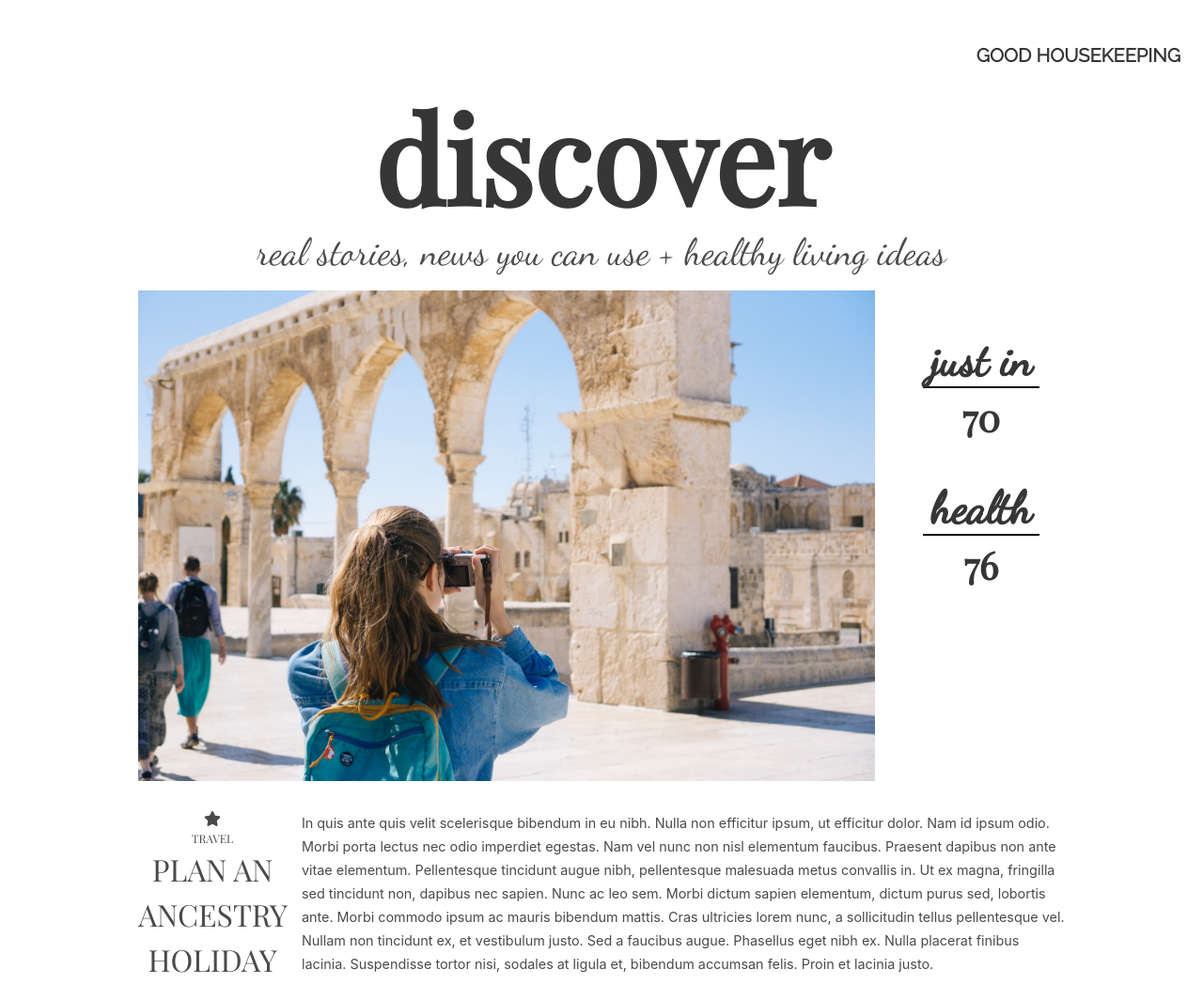
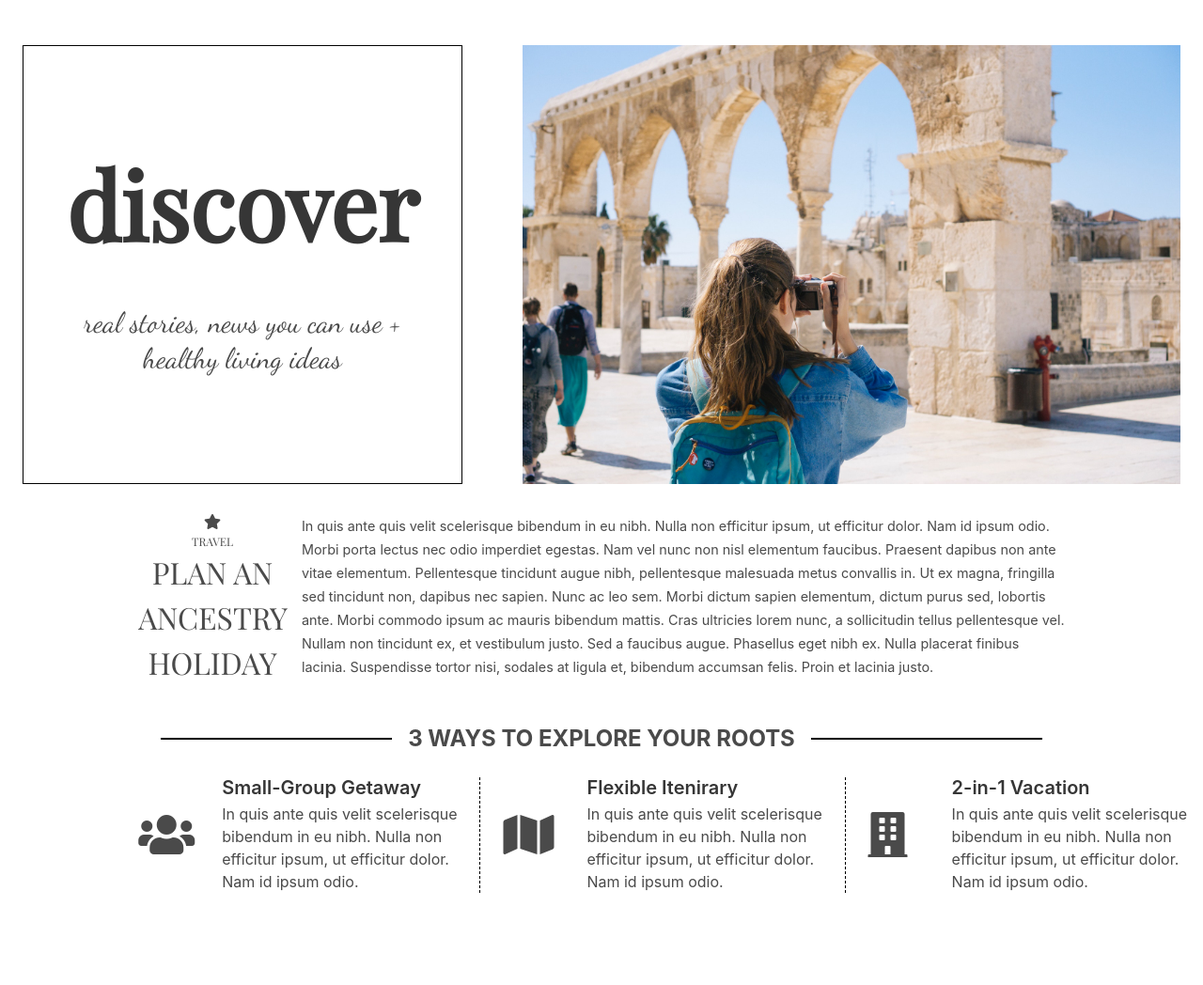
Before and after one commit to c4rtwright/GHPageRemake, a plain HTML site: page index.html in a window 1280 px wide. Shown: the top 1048 px of the page at 94% size. After the commit the page ends 998 px from the top, so only its background shows below. Drawn offline with nearby package versions, Linux system fonts and the light colour scheme.

Commit message:
overhaul

```diff
--- a/gh-remake.css
+++ b/gh-remake.css
@@ -1,8 +1,15 @@
+html {
+	font-size: 16px;
+}
+.intro-head {
+	display: flex;
+	justify-content: center;
+	align-items: center;
+	width: 80em;
+	border: 1px solid black;
+}
 .intro-head > header {
-	display: flex;
-	flex-direction: column;
-	align-items: center;
-	justify-content: center;
+	text-align: center;
 }
 .intro-head > header > p {
 	font-family: 'Raleway', sans-serif;
@@ -12,25 +19,24 @@
 }
 .intro-head > header > .title.is-1 {
 	font-family: 'Playfair Display', sans-serif;
-	font-size: 8rem;
-	align-self: center;
+	font-size: calc(9vw - 1em);
+	margin-bottom: 4.5rem;
 }
 .intro-head > header > .subtitle {
 	font-family: 'Dancing Script', sans-serif;
-	font-size: 2.5rem;
-	align-self: center;
+	font-size: calc(3vw - .5em);
+	text-align: center;
+	padding: 0 1em 0 1em;
 }
 .intro {
-	margin: 1em auto auto auto;
-	width: 80%;
+	margin: auto auto auto 4rem;
 }
 .stat > span:first-child {
 	font-family: "Dancing Script", sans-serif;
 }
 .stat-col {
 	display: flex;
-	flex-direction: column;
-	margin: 2em 0 0 0;
+	justify-content: space-evenly;
 }
 .stat-col > div {
 	text-align: center;
@@ -57,15 +63,17 @@ hr {
 	margin: 0 0 0 1em;
 }
 .left-box {
-	max-width: 20vw;
+	font-family: "Playfair Display", sans-serif;
 	text-transform: uppercase;
-	font-family: "Playfair Display", sans-serif;
 	display: flex;
 	flex-direction: column;
 	text-align: center;
 }
 .left-box > p:last-child {
 	font-size: 2em;
+}
+.copy {
+	margin: auto auto auto 1em;
 }
 .copy > p {
 	font-size: .9em;
@@ -76,6 +84,7 @@ hr {
 	align-items: center;
 	justify-content: center;
 	text-align: center;
+	margin: auto auto 1em auto;
 }
 .explore > header hr {
 	width: 25%;
--- a/index.html
+++ b/index.html
@@ -12,27 +12,16 @@
     </head>
     <body>
        <section class="section">
+           <section style="display: flex;">
                 <div class="intro-head">
                     <header>
-                    <p class="title is-5">Good Housekeeping</p>
                         <h1 class="title is-1">
                             discover
                         </h1>
                         <h3 class="subtitle">
                             real stories, news you can use + healthy living ideas
                         </h3>
-                </header>
-            </div>
-            <div class="intro">
-                <div class="columns">
-                    <div class="column">
-                        <div class="img-col">
-                            <figure class="image">
-                                <img src="travel.jpg">
-                            </figure>
-                        </div>
-                    </div>
-                    <div class="column is-one-fifth">
+                        <!-- <div class='stat-cont'>
                             <div class="stat-col">
                                 <div class="stat just-in">
                                     <span class="title is-1">
@@ -53,9 +42,21 @@
                                     </span>
                                 </div>
                             </div>
+                        </div> -->
+                    </header>
+                </div>
+                <div class="intro">
+                    <div>
+                        <div>
+                            <div class="img-col">
+                                <figure class="image">
+                                    <img src="travel.jpg">
+                                </figure>
                             </div>
                         </div>
                     </div>
+                </div>
+           </section>
             <div class="main">
                 <div class="left-box">
                     <i class="fas fa-star"></i>
```
Lines whose indentation alone changed are shown as unchanged.
